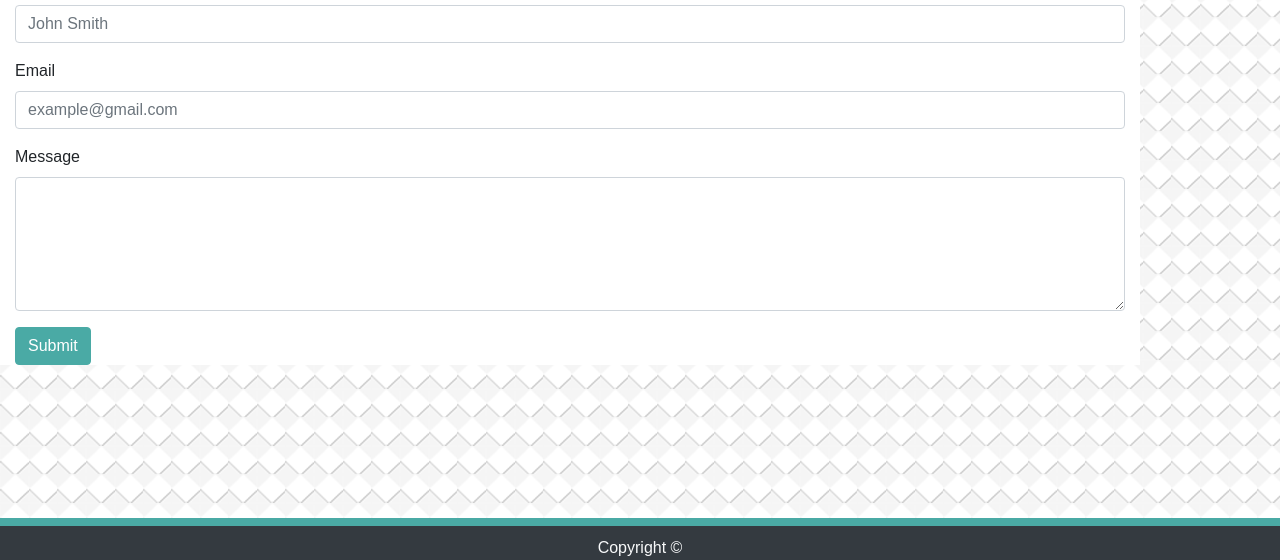
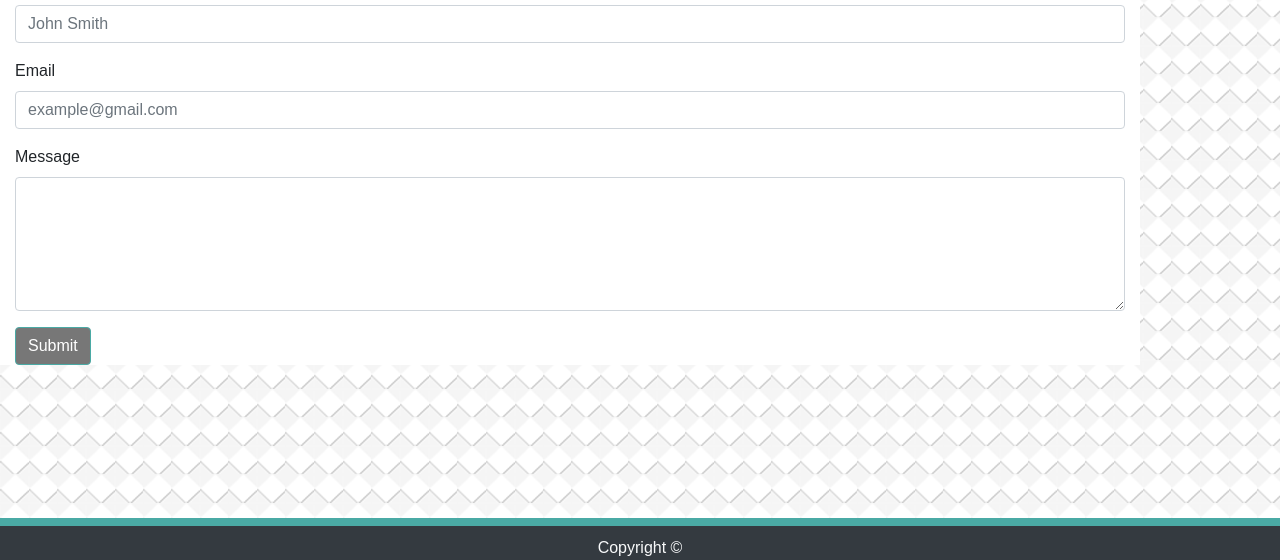
Before and after one commit to dobbe2/bootstrap-portfolio, a plain HTML site: page contact.html in a window 1280 px wide. Shown: the part 240-800 px from the top of the page. Drawn offline with nearby package versions, Linux system fonts and the light colour scheme.

Commit message:
I changed the color of the button on the contact page because it blended in with the footer

```diff
--- a/assets/style.css
+++ b/assets/style.css
@@ -45,7 +45,7 @@ img {
 
 .btn-primary {
     color: #ffffff;
-    background-color: #4aaaa5;
+    background-color: #777777;
     border-color: #4aaaa5;
 }
 
```
